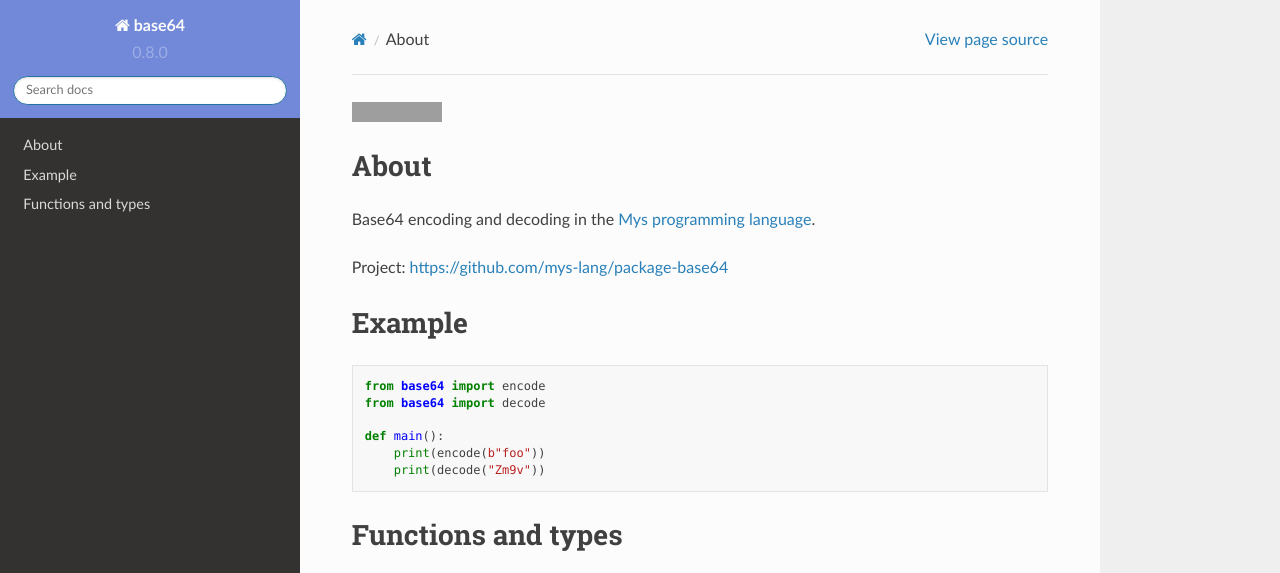
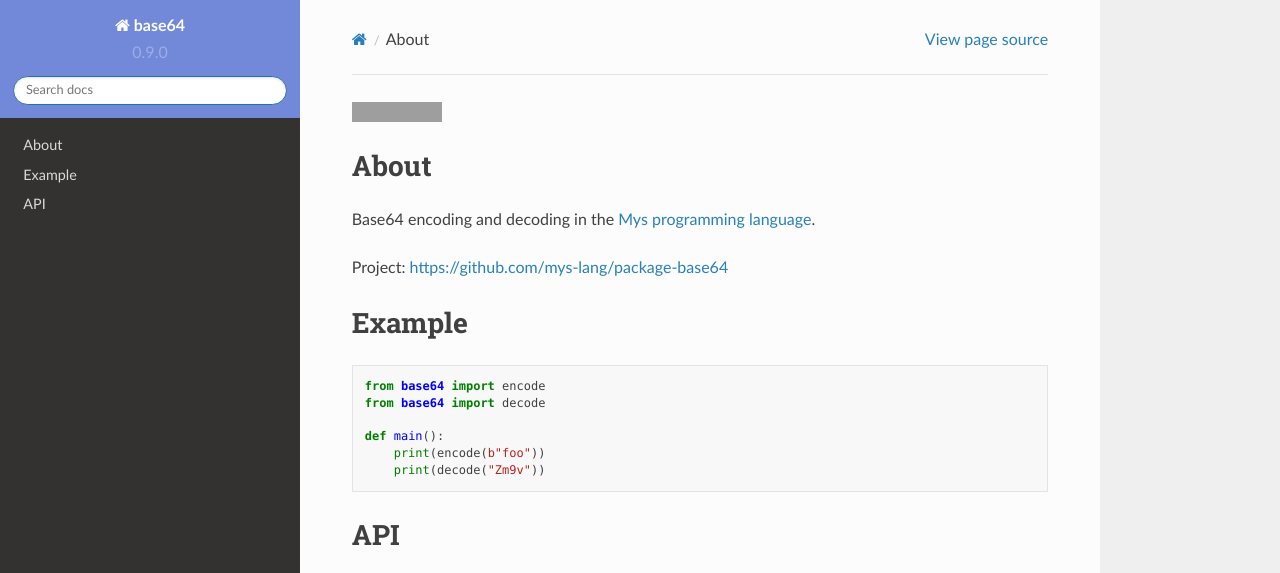
Before and after one commit to mys-lang/package-base64, a Sphinx documentation site: the page built from doc/index.rst, in a window 1280 px wide, cut to the strip 0-573 px from the top of the page. Built offline with Sphinx 7.4.7 and the Read the Docs theme 2.0.0, drawn with Linux system fonts in a browser that asks for light colours; grey boxes are pictures that could not be loaded.

Commit message:
Documentation.

```diff
--- a/doc/index.rst
+++ b/doc/index.rst
@@ -19,8 +19,8 @@ Example
        print(encode(b"foo"))
        print(decode("Zm9v"))
 
-Functions and types
-===================
+API
+===
 
 .. mysfile:: src/lib.mys
 
--- a/package.toml
+++ b/package.toml
@@ -1,5 +1,5 @@
 [package]
 name = "base64"
-version = "0.8.0"
+version = "0.9.0"
 authors = ["Erik Moqvist <erik.moqvist@gmail.com>"]
 description = "Base 64 encoding and decoding."
```
